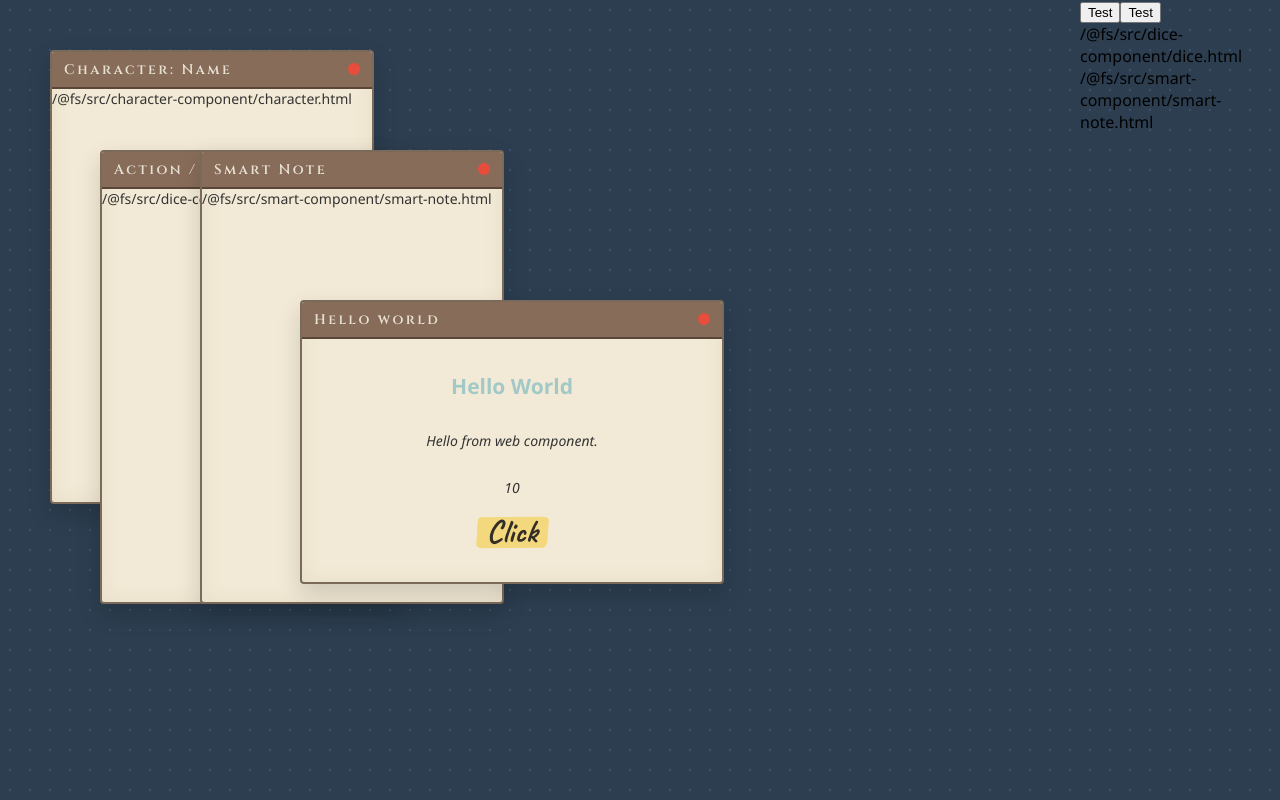
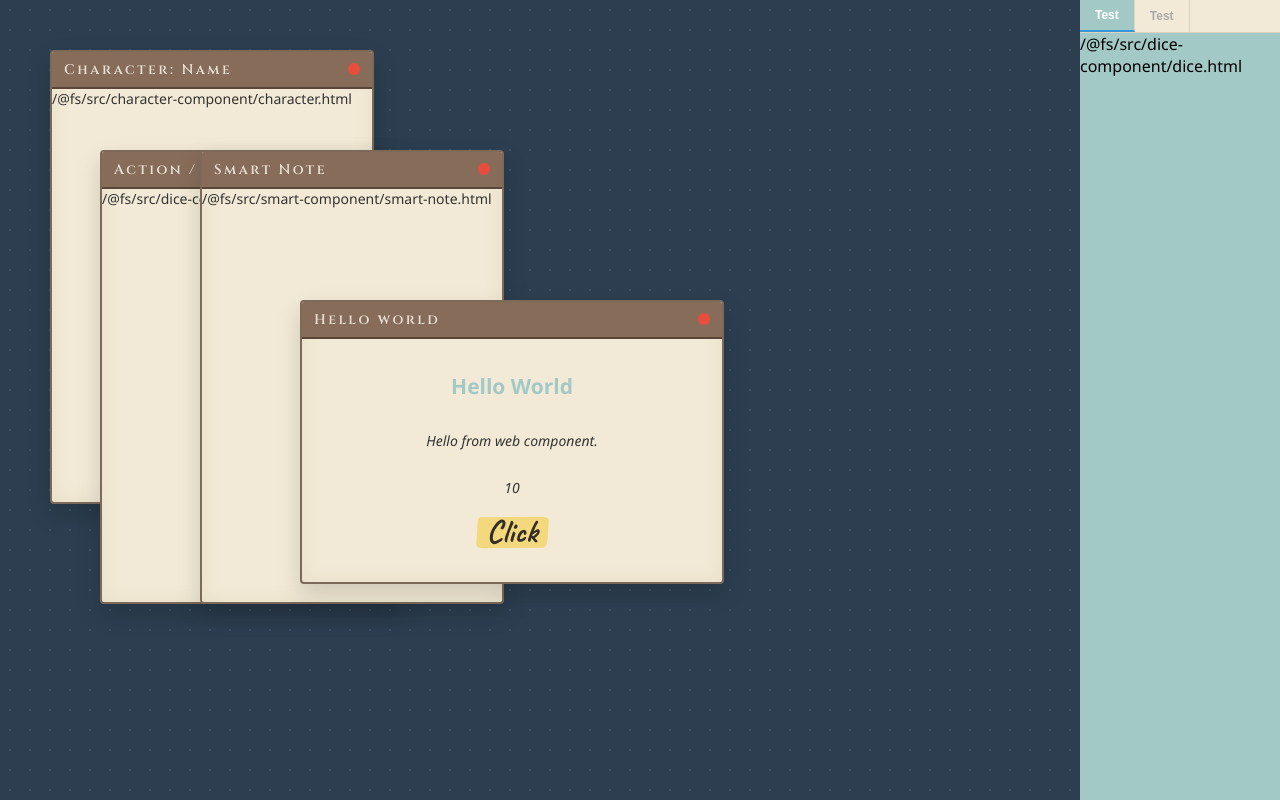
Before and after one commit to xpakx/litm, a website with bundled scripts: page static/index.html in a window 1280 px wide. Built offline with nearby package versions, Linux system fonts and the light colour scheme.

Commit message:
feat: style panels

```diff
--- a/static/index.html
+++ b/static/index.html
@@ -16,7 +16,6 @@
             --win-bg: #ecf0f1;
             --header-bg: #876c59;
             --header-text: #e8e2d5;
-            --accent: #3498db;
 
             --card-bg: #f2ead6;
             --text-dark: #332d28;
@@ -26,6 +25,8 @@
             --highlight-peach: #eebf9d;
             --highlight-blue: #a3c9c7;
             --border-color: #7b6a5a;
+
+	    --tab-accent: #dcd3c1;
         }
 
         body, html {
@@ -101,6 +102,66 @@
             font-size: 14px;
             position: relative;
         }
+
+
+        .app-panel-container {
+		position: absolute;
+		inset: 0;
+		display: flex;
+		flex-direction: column;
+		z-index: 0;
+		background: var(--bg-color);
+	}
+
+        .app-tab-bar {
+		display: flex;
+		background: var(--card-bg);
+		border-bottom: 1px solid var(--tab-accent);
+		overflow-x: auto;
+	}
+
+        .app-tab-button {
+            padding: 8px 15px;
+	    cursor: pointer;
+	    background: transparent;
+	    color: #aaa;
+            border: none;
+	    border-right: 1px solid var(--tab-accent);
+	    font-size: 12px;
+	    font-weight: bold;
+	    white-space: nowrap;
+	    outline: none;
+        }
+
+        .app-tab-button:hover {
+		color: #fff;
+		background: rgba(255,255,255,0.05);
+	}
+
+        .app-tab-button.active {
+		background: var(--highlight-blue);
+		color: #fff;
+		border-bottom: 2px solid var(--accent);
+	}
+
+        .app-panel-content {
+		flex: 1;
+		position: relative;
+		overflow: hidden;
+	}
+
+        .app-tab-pane {
+		position: absolute;
+		inset: 0;
+		display: none;
+		overflow: auto;
+		background: var(--highlight-blue);
+	}
+
+        .app-tab-pane.active {
+		display: block;
+	}
+
     </style>
 </head>
 <body>
```
